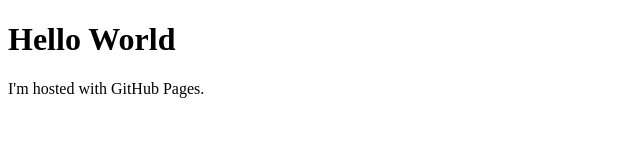
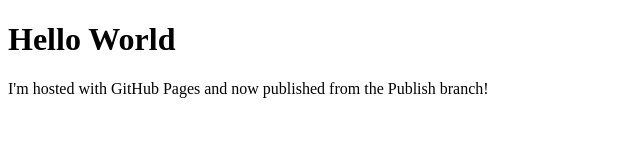
Before and after one commit to prakashmehrotra/prakashmehrotra.github.io, a plain HTML site: page index.html in a window 1280 px wide. Shown: the whole page, without its empty margins (0-640 px from the left). Drawn offline with Linux system fonts and the light colour scheme.

Commit message:
Update index.html

```diff
--- a/index.html
+++ b/index.html
@@ -2,6 +2,6 @@
 <html>
 <body>
 <h1>Hello World</h1>
-<p>I'm hosted with GitHub Pages.</p>
+<p>I'm hosted with GitHub Pages and now published from the Publish branch!</p>
 </body>
 </html>
```
